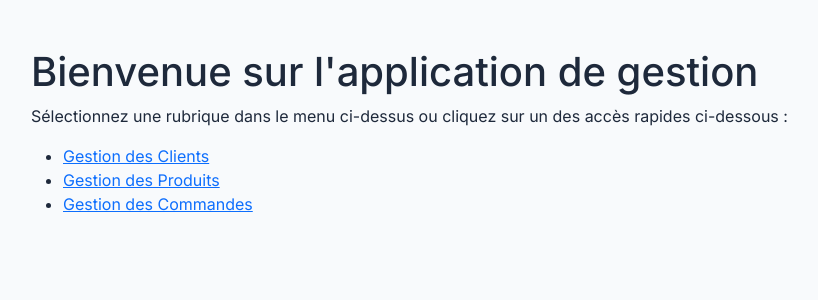
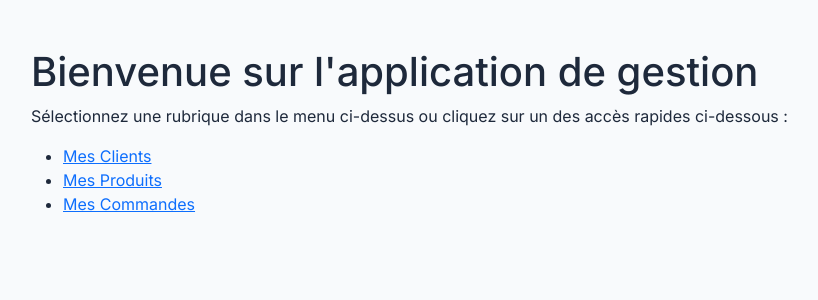
Before and after one commit to djiongodontsi/tp4-symfony-djiongo, a Symfony app: template templates/accueil/index.html.twig in a window 1280 px wide. Shown: the part 74-374 px from the top of the page, without its empty margins (51-869 px from the left). Run offline with Twig, Linux system fonts and the light colour scheme; the template is opened without the code that fills it, so the values that code supplies are empty; some libraries are stand-ins or nearby versions.

Commit message:
accueil
accueil

```diff
--- a/templates/accueil/index.html.twig
+++ b/templates/accueil/index.html.twig
@@ -7,8 +7,8 @@
     <p>Sélectionnez une rubrique dans le menu ci-dessus ou cliquez sur un des accès rapides ci-dessous :</p>
 
     <ul>
-        <li><a href="{{ path('app_client') }}">Gestion des Clients</a></li>
-        <li><a href="{{ path('app_produit_index') }}">Gestion des Produits</a></li>
-        <li><a href="{{ path('app_commande') }}">Gestion des Commandes</a></li>
+        <li><a href="{{ path('app_client') }}"> Mes Clients</a></li>
+        <li><a href="{{ path('app_produit_index') }}">Mes Produits</a></li>
+        <li><a href="{{ path('app_commande') }}">Mes Commandes</a></li>
     </ul>
 {% endblock %}
```
